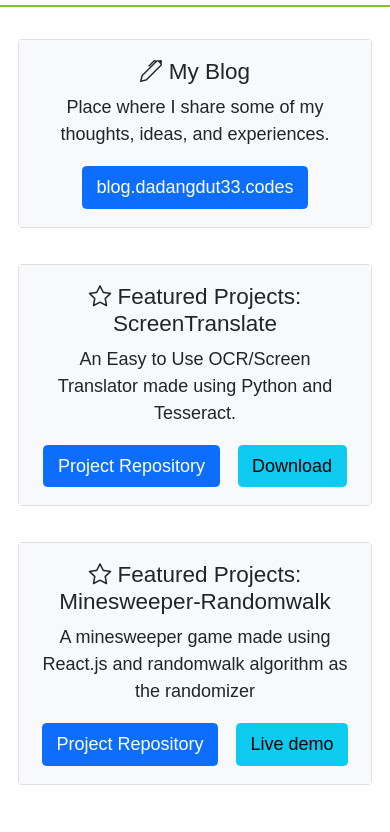
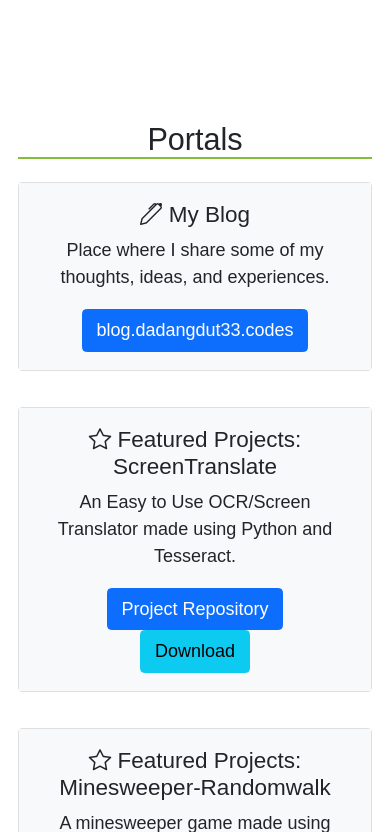
Before and after one commit to Dadangdut33/dadangdut33.github.io, a React (Create React App) app: page / in a window 390 px wide. Shown: the part 3972-4804 px from the top of the page. Built offline with nearby package versions, Linux system fonts and the light colour scheme; a web font is replaced by a local one.

Commit message:
card header and link mobile fix

```diff
--- a/src/Components/MainPage/Portals.jsx
+++ b/src/Components/MainPage/Portals.jsx
@@ -27,7 +27,7 @@ export default function Portals() {
 		<section className='center-flex-column' id='portals-section'>
 			<div className='center-horizontal-vertical'>
 				<span className='anchor' id='portals' style={{ marginTop: "-100px" }}></span>
-				<h1 className='text-center' ref={contentRef} style={{ paddingBottom: "5px" }}>
+				<h1 className='text-center header-portals' ref={contentRef} style={{ paddingBottom: "5px" }}>
 					<span>Portals</span>
 					<span
 						className={contentInView ? "display-1 text-center underline-smooth origin-left show-from-right" : "display-1 text-center underline-smooth origin-left"}
@@ -39,7 +39,7 @@ export default function Portals() {
 						<div className='card card-list'>
 							<div className='card-body bg-light'>
 								<h5 className='card-title'>
-									<i class='bi bi-pen'></i> My Blog
+									<i className='bi bi-pen'></i> My Blog
 								</h5>
 								<p className='card-text'>Place where I share some of my thoughts, ideas, and experiences.</p>
 								<a href='https://blog.dadangdut33.codes' target={"_blank"} rel='noopener noreferrer' className='btn btn-primary'>
@@ -52,19 +52,13 @@ export default function Portals() {
 						<div className='card card-list'>
 							<div className='card-body bg-light'>
 								<h5 className='card-title'>
-									<i class='bi bi-star'></i> Featured Projects: ScreenTranslate
+									<i className='bi bi-star'></i> Featured Projects: ScreenTranslate
 								</h5>
 								<p className='card-text'>An Easy to Use OCR/Screen Translator made using Python and Tesseract.</p>
 								<a href='https://github.com/Dadangdut33/Screen-Translate' target={"_blank"} rel='noopener noreferrer' className='btn btn-primary'>
 									Project Repository
 								</a>
-								<a
-									href='https://github.com/Dadangdut33/Screen-Translate/releases/latest'
-									target={"_blank"}
-									rel='noopener noreferrer'
-									className='btn btn-info'
-									style={{ marginLeft: "1rem" }}
-								>
+								<a href='https://github.com/Dadangdut33/Screen-Translate/releases/latest' target={"_blank"} rel='noopener noreferrer' className='btn btn-info'>
 									Download
 								</a>
 							</div>
@@ -77,13 +71,13 @@ export default function Portals() {
 						<div className='card card-list'>
 							<div className='card-body bg-light'>
 								<h5 className='card-title'>
-									<i class='bi bi-star'></i> Featured Projects: Minesweeper-Randomwalk
+									<i className='bi bi-star'></i> Featured Projects: Minesweeper-Randomwalk
 								</h5>
 								<p className='card-text'>A minesweeper game made using React.js and randomwalk algorithm as the randomizer</p>
 								<a href='https://github.com/Dadangdut33/minesweeper-randomwalk' target={"_blank"} rel='noopener noreferrer' className='btn btn-primary'>
 									Project Repository
 								</a>
-								<a href='https://dadangdut33.github.io/minesweeper-randomwalk/' target={"_blank"} rel='noopener noreferrer' className='btn btn-info' style={{ marginLeft: "1rem" }}>
+								<a href='https://dadangdut33.github.io/minesweeper-randomwalk/' target={"_blank"} rel='noopener noreferrer' className='btn btn-info'>
 									Live demo
 								</a>
 							</div>
--- a/src/css/index.css
+++ b/src/css/index.css
@@ -311,6 +311,10 @@ span.anchor#projects {
     width: 100% !important;
 }
 
+.card-body a {
+    margin: 0 .5rem;
+}
+
 /* ========================= */
 /* arrow goto top and bottom */
 #btn-goto-top {
@@ -385,6 +389,12 @@ span.cursor.typing {
 
 /* ========================= */
 /* media-query */
+@media only screen and (max-width: 978px) {
+    .header-portals {
+        margin: 0 1rem;
+    }
+}
+
 @media only screen and (max-width: 850px) {
     .justify {
         max-width: 90%;
@@ -465,6 +475,10 @@ span.cursor.typing {
     span.anchor#about-me {
         top: -130px;
     }
+
+    .card-body a {
+        margin: .5rem;
+    }
 }
 
 /* ========================= */
```
